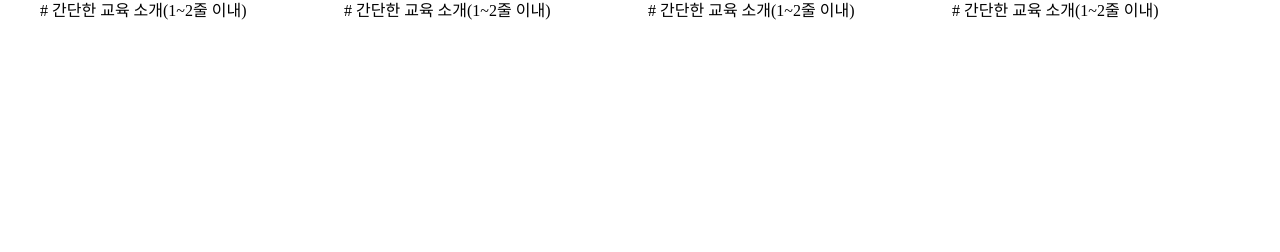
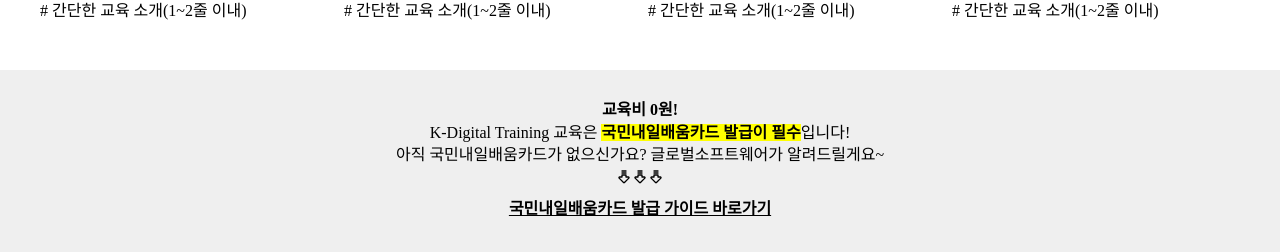
Before and after one commit to jh1109/gsc-app, a React (Create React App) app: page /techfrontiers in a window 1280 px wide. Shown: the part 940-1192 px from the top of the page. Before the commit the page ends 1010 px from the top, so only its background shows below. Built offline with nearby package versions, Linux system fonts and the light colour scheme.

Commit message:
[style] 국민내일배움카드 발급 가이드

```diff
--- /dev/null
+++ b/src/components/bootcamp/CardGuide.js
@@ -0,0 +1,18 @@
+import React from 'react';
+import { TbArrowBigDownLines } from "react-icons/tb";
+import { Link } from 'react-router-dom';
+import classes from './CardGuide.module.css';
+
+const CardGuide = () => {
+    return (
+            <div className={classes.cardGuideWrapper}>
+                <p className="bold">교육비 0원!</p>
+                <p>K-Digital Training 교육은 <span className={classes.boldYellow}>국민내일배움카드 발급이 필수</span>입니다!</p>
+                <p>아직 국민내일배움카드가 없으신가요? 글로벌소프트웨어가 알려드릴게요~  </p>
+                <div><TbArrowBigDownLines /><TbArrowBigDownLines /><TbArrowBigDownLines /></div>
+                <Link to="/" target="_blank" className="bold">국민내일배움카드 발급 가이드 바로가기</Link>
+            </div>
+    );
+};
+
+export default CardGuide;
--- /dev/null
+++ b/src/components/bootcamp/CardGuide.module.css
@@ -0,0 +1,18 @@
+.cardGuideWrapper {
+    background-color: #efefef;
+    display: flex;
+    flex-direction: column;
+    align-items: center;
+    padding: 2rem;
+    gap: 0.4rem;
+}
+
+.boldYellow {
+    background-color: yellow;
+    font-weight: 600;
+}
+
+.cardGuideWrapper a {
+    padding: 0.4rem;
+    text-decoration: underline;
+}
--- a/src/pages/TECHFPage.js
+++ b/src/pages/TECHFPage.js
@@ -1,4 +1,5 @@
 import OnlyPBanner from "../components/banner/OnlyPBanner";
+import CardGuide from "../components/bootcamp/CardGuide";
 import KDT from "../components/bootcamp/KDT";
 
 const TECHFPage = () => {
@@ -9,7 +10,8 @@ const TECHFPage = () => {
                 title="TECH Frontier"
                 sub="기업의 특화 기술 직무 부트캠프, 교육비 0원으로 부담없이 수강하세요!"
             />
-            <KDT />
+        <KDT />
+        <CardGuide />
     </>
 )
 
```
